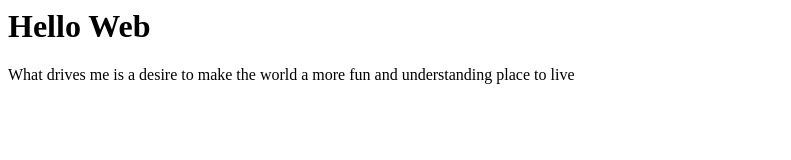
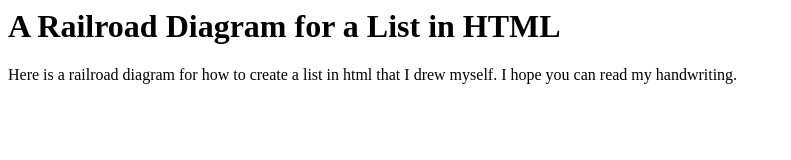
Before and after one commit to NotBenHodges/BestClass, a plain HTML site: page index.html in a window 1280 px wide. Shown: the whole page, without its empty margins (0-791 px from the left). Drawn offline with Linux system fonts and the light colour scheme.

Commit message:
Update index.html

```diff
--- a/index.html
+++ b/index.html
@@ -1,6 +1,6 @@
 <html>
-<body>
-<h1>Hello Web</h1>
-  <p>What drives me is a desire to make the world a more fun and understanding place to live</p>
-</body>
+  <title>List Railroad Diagram</title>
+  <h1>A Railroad Diagram for a List in HTML</h1>
+  <p>Here is a railroad diagram for how to create a list in html that I drew myself.
+    I hope you can read my handwriting.</p>
 </html>
```
